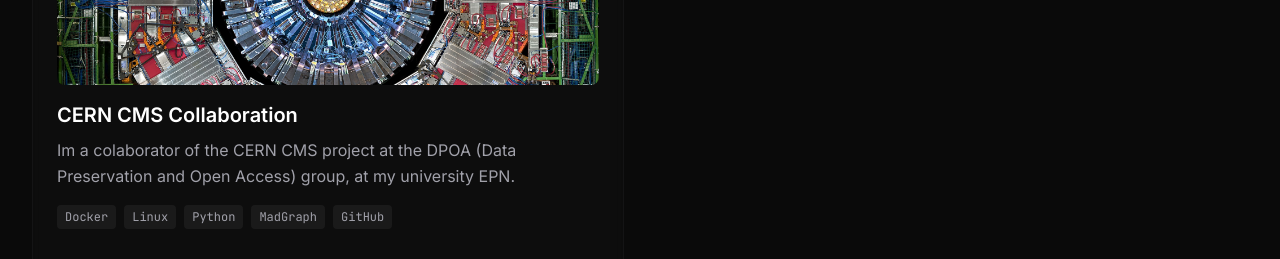
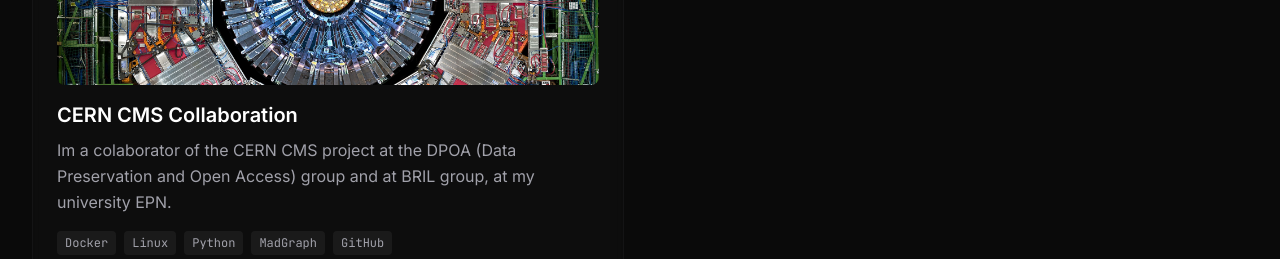
Before and after one commit to daxrpm/my-web, a React (Vite) app: page / in a window 1280 px wide. Shown: the part 2780-3039 px from the top of the page. Built offline with nearby package versions, Linux system fonts and the light colour scheme.

Commit message:
chore: update collaborations info

```diff
--- a/src/data/portfolio.ts
+++ b/src/data/portfolio.ts
@@ -533,7 +533,7 @@
   {
     id: 'cms-colaboration',
     title: 'CERN CMS Collaboration',
-    description: 'Im a colaborator of the CERN CMS project at the DPOA (Data Preservation and Open Access) group, at my university EPN.',
+    description: 'Im a colaborator of the CERN CMS project at the DPOA (Data Preservation and Open Access) group and at BRIL group, at my university EPN.',
     technologies: ['Docker', 'Linux', 'Python', 'MadGraph', 'GitHub'],
     githubUrl: 'https://github.com/daxrpm/cms-colaboration',
     image: '/projects/cms.jpeg',
```
